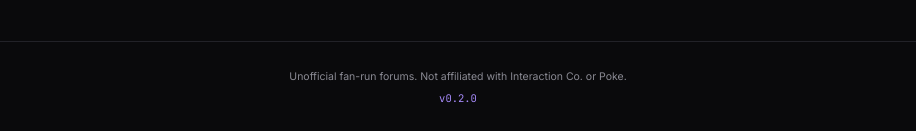
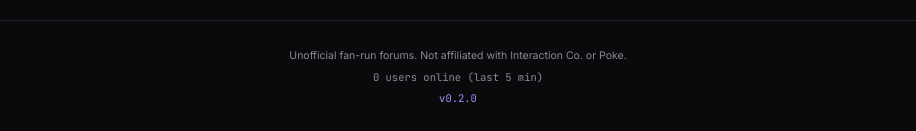
Before and after one commit to mia-riezebos/pokedex, a Next.js app in the folder forums-site/: page / in a window 1280 px wide. Shown: the part 666-797 px from the top of the page, without its empty margins (182-1098 px from the left). Built offline with nearby package versions, Linux system fonts and the light colour scheme; no server answers; the database is empty.

Commit message:
feat(forums): online users count in footer (30s cache)

```diff
--- a/forums-site/components/chrome/Footer.tsx
+++ b/forums-site/components/chrome/Footer.tsx
@@ -1,13 +1,18 @@
 import Link from 'next/link';
 import { Container } from './Container';
 import { VERSION } from '@/lib/version';
+import { getOnlineUsersCount } from '@/lib/online-users';
 
-export function Footer() {
+export async function Footer() {
+  const online = await getOnlineUsersCount();
   return (
     <footer className="border-t border-[var(--border)] mt-16 py-8">
       <Container>
         <div className="flex flex-col items-center gap-2 text-xs text-[var(--fg-muted)]">
           <p>Unofficial fan-run forums. Not affiliated with Interaction Co. or Poke.</p>
+          <p className="font-mono">
+            {online} {online === 1 ? 'user' : 'users'} online (last 5 min)
+          </p>
           <p>
             <Link href="/changelog" className="font-mono hover:text-[var(--fg)]">
               {VERSION}
--- /dev/null
+++ b/forums-site/lib/online-users.ts
@@ -0,0 +1,21 @@
+import 'server-only';
+import { unstable_cache } from 'next/cache';
+import { createClient } from '@/lib/supabase/server';
+
+async function fetchOnlineUsersCount(): Promise<number> {
+  const supabase = createClient();
+  const fiveMinAgo = new Date(Date.now() - 5 * 60 * 1000).toISOString();
+  const { count } = await supabase
+    .from('users')
+    .select('id', { count: 'exact', head: true })
+    .gte('last_seen_at', fiveMinAgo)
+    .eq('is_banned', false);
+  return count ?? 0;
+}
+
+// Cache for 30s. Tag allows future invalidation if needed.
+export const getOnlineUsersCount = unstable_cache(
+  fetchOnlineUsersCount,
+  ['online-users-count'],
+  { revalidate: 30, tags: ['online-users'] },
+);
```
